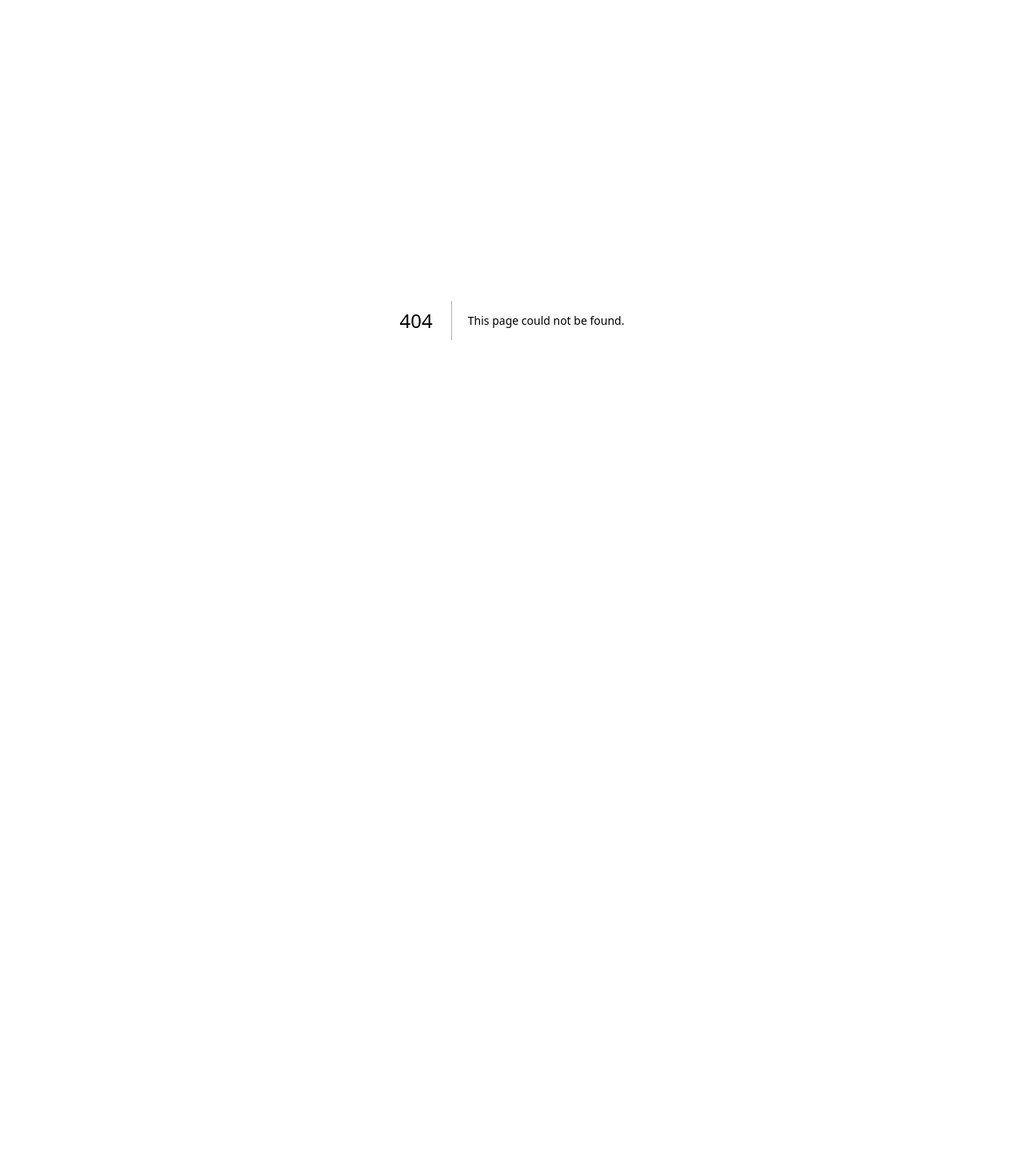
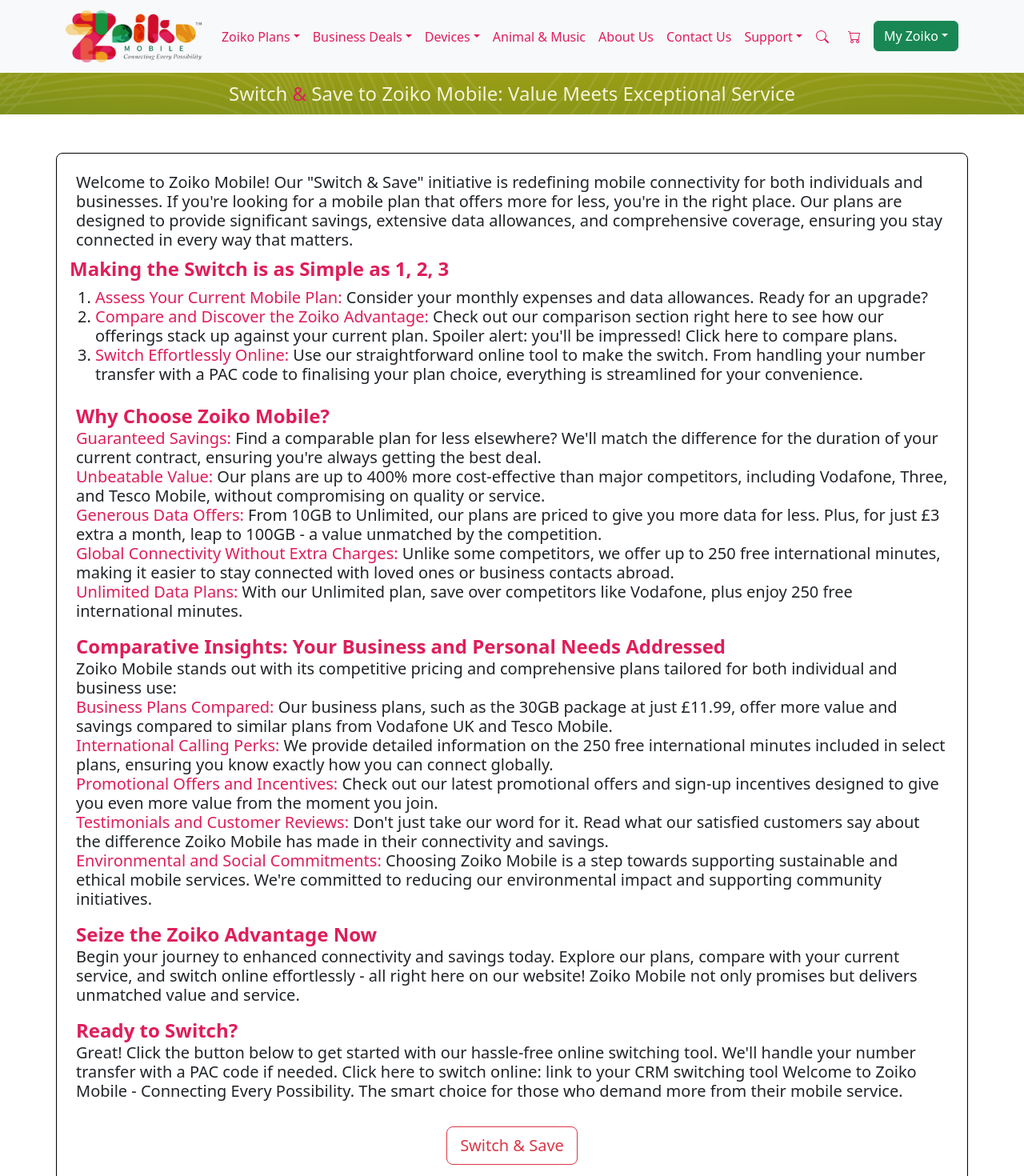
Before and after one commit to Euronoxx/zmuk, a Next.js app: page /switch in a window 1280 px wide. Before the commit this address had no page. Shown: the top 1470 px of the page at 80% size. Before the commit the page ends 800 px from the top, so only its background shows below. Built offline with nearby package versions, Linux system fonts and the light colour scheme.

Commit message:
New page updates

```diff
--- a/app/components/Header.js
+++ b/app/components/Header.js
@@ -87,7 +87,7 @@
                                         <Col md={2} sm={12} xs={12}>
                                             <p><span className="txtgreen">Get Started</span><br />
                                                 <ul className="menulist">
-                                                    <li>Switch &amp; Save</li>
+                                                    <li><Link href={"/switch"}>Switch &amp; Save</Link></li>
                                                     <li><Link href="/login">Join Zoiko Family</Link></li>
                                                     <li><Link href="/free-delivery-policy">Free Delivery</Link></li>
                                                     <li><Link href="/product-category/refurbished">Refurbished Smartphones</Link></li>
--- a/app/components/Plansection.js
+++ b/app/components/Plansection.js
@@ -5,7 +5,7 @@
 const plansection = () => {
     return (
         <Container className="mt-4 py-4 bannerheader">
-            <h2 className="bigred text-center">Join Zoiko Mobile Today And Start Something New!</h2>
+            <h2 className="firstheader text-center">Join Zoiko Mobile Today And Start Something New!</h2>
             <p>Get super-fast Broadband | Reliable Network Coverage at Low Prices | Free International Calls | Free High Speed 5G Data</p>
             <Row className="text-center mt-4 plansec">
                 <Col>
--- a/app/globals.css
+++ b/app/globals.css
@@ -346,6 +346,10 @@
 }
 .yellowbordercontainer {
   border: 1px solid #FECC00;
+  border-radius: 8px;
+}
+.blackbordercontainer {
+  border: 1px solid black;
   border-radius: 8px;
 }
 
--- /dev/null
+++ b/app/switch/page.js
@@ -0,0 +1,54 @@
+"use client"
+import Header from "../components/Header";
+import HeadBar from "../components/HeadBar";
+import Footer from "../components/Footer";
+import { Button, Container } from "react-bootstrap";
+
+export default function Switch () {
+    return (
+        <>
+        <Header />
+        <HeadBar text={<>Switch <span style={{color:'#DF1E5A'}}>&amp;</span> Save to Zoiko Mobile: Value Meets Exceptional Service</>} />
+        <Container className="blackbordercontainer my-5 p-3">
+            <div className="p-2 body22">
+            Welcome to Zoiko Mobile! Our &quot;Switch &amp; Save&quot; initiative is redefining mobile connectivity for both individuals and businesses. If you&apos;re looking for a mobile plan that offers more for less, you&apos;re in the right place. Our plans are designed to provide significant savings, extensive data allowances, and comprehensive coverage, ensuring you stay connected in every way that matters.
+            </div>
+            <h2 className="bigred">Making the Switch is as Simple as 1, 2, 3</h2>
+            <ol className="body22">
+                <li><span className="txtred">Assess Your Current Mobile Plan:</span> Consider your monthly expenses and data allowances. Ready for an upgrade?</li>
+                <li><span className="txtred">Compare and Discover the Zoiko Advantage:</span> Check out our comparison section right here to see how our offerings stack up against your current plan. Spoiler alert: you'll be impressed! Click here to compare plans.</li>
+                <li><span className="txtred">Switch Effortlessly Online:</span> Use our straightforward online tool to make the switch. From handling your number transfer with a PAC code to finalising your plan choice, everything is streamlined for your convenience.</li>
+            </ol>
+            <div className="p-2 body22">
+                <span className="bigred">Why Choose Zoiko Mobile?</span><br />
+                <span className="txtred">Guaranteed Savings:</span> Find a comparable plan for less elsewhere? We&apos;ll match the difference for the duration of your current contract, ensuring you&apos;re always getting the best deal.<br />
+                <span className="txtred">Unbeatable Value:</span> Our plans are up to 400% more cost-effective than major competitors, including Vodafone, Three, and Tesco Mobile, without compromising on quality or service.<br />
+                <span className="txtred">Generous Data Offers:</span> From 10GB to Unlimited, our plans are priced to give you more data for less. Plus, for just £3 extra a month, leap to 100GB - a value unmatched by the competition.<br />
+                <span className="txtred">Global Connectivity Without Extra Charges:</span> Unlike some competitors, we offer up to 250 free international minutes, making it easier to stay connected with loved ones or business contacts abroad.<br />
+                <span className="txtred">Unlimited Data Plans:</span> With our Unlimited plan, save over competitors like Vodafone, plus enjoy 250 free international minutes.<br />
+            </div>
+            <div className="p-2 body22">
+                <span className="bigred">Comparative Insights: Your Business and Personal Needs Addressed</span><br />
+                Zoiko Mobile stands out with its competitive pricing and comprehensive plans tailored for both individual and business use:<br />
+                <span className="txtred">Business Plans Compared:</span> Our business plans, such as the 30GB package at just £11.99, offer more value and savings compared to similar plans from Vodafone UK and Tesco Mobile.<br />
+                <span className="txtred">International Calling Perks:</span> We provide detailed information on the 250 free international minutes included in select plans, ensuring you know exactly how you can connect globally.<br />
+                <span className="txtred">Promotional Offers and Incentives:</span> Check out our latest promotional offers and sign-up incentives designed to give you even more value from the moment you join.<br />
+                <span className="txtred">Testimonials and Customer Reviews:</span> Don&apos;t just take our word for it. Read what our satisfied customers say about the difference Zoiko Mobile has made in their connectivity and savings.<br />
+                <span className="txtred">Environmental and Social Commitments:</span> Choosing Zoiko Mobile is a step towards supporting sustainable and ethical mobile services. We&apos;re committed to reducing our environmental impact and supporting community initiatives.<br />
+            </div>
+            <div className="p-2 body22">
+                <span className="bigred">Seize the Zoiko Advantage Now</span><br />
+                Begin your journey to enhanced connectivity and savings today. Explore our plans, compare with your current service, and switch online effortlessly - all right here on our website! Zoiko Mobile not only promises but delivers unmatched value and service.
+            </div>
+            <div className="p-2 body22">
+                <span className="bigred">Ready to Switch?</span><br />
+                Great! Click the button below to get started with our hassle-free online switching tool. We&apos;ll handle your number transfer with a PAC code if needed. Click here to switch online: link to your CRM switching tool Welcome to Zoiko Mobile - Connecting Every Possibility. The smart choice for those who demand more from their mobile service.
+            </div>
+            <div className="text-center py-4">
+                <Button href="/zoiko-mobile-switch-save-form" variant="outline-danger" size="lg">Switch &amp; Save</Button>
+            </div>
+        </Container>
+        <Footer />
+        </>
+    );
+}
```
